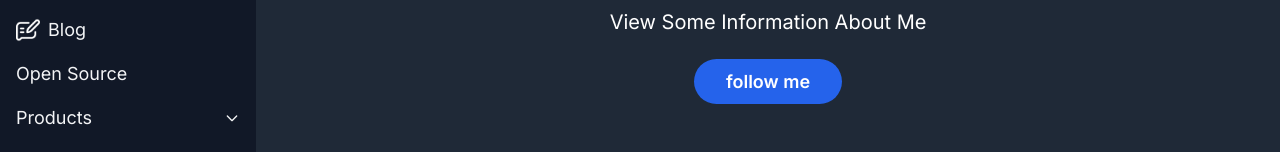
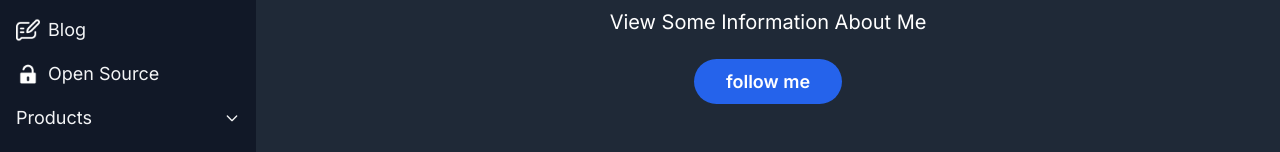
Before and after one commit to daulric/daulric.io, a Next.js app: page / in a window 1280 px wide. Shown: the part 144-296 px from the top of the page. Built offline with nearby package versions, Linux system fonts and the light colour scheme.

Commit message:
new update

```diff
--- a/src/components/navlinks.js
+++ b/src/components/navlinks.js
@@ -2,7 +2,7 @@ module.exports = [
     { text: "Home", link: "/", image: "/images/logo.png" },
     { text: "About", link: "/about", image: "/nav/about.png" },
     { text: "Blog", link: "/blog", image: "/nav/blog.png" },
-    {text: "Open Source", link: "/directory"},
+    {text: "Open Source", link: "/directory", image: "/nav/open_source.png"},
     {
       text: "Products",
       link: "/",
```
Also changed, not shown: public/nav/open_source.png (added).
